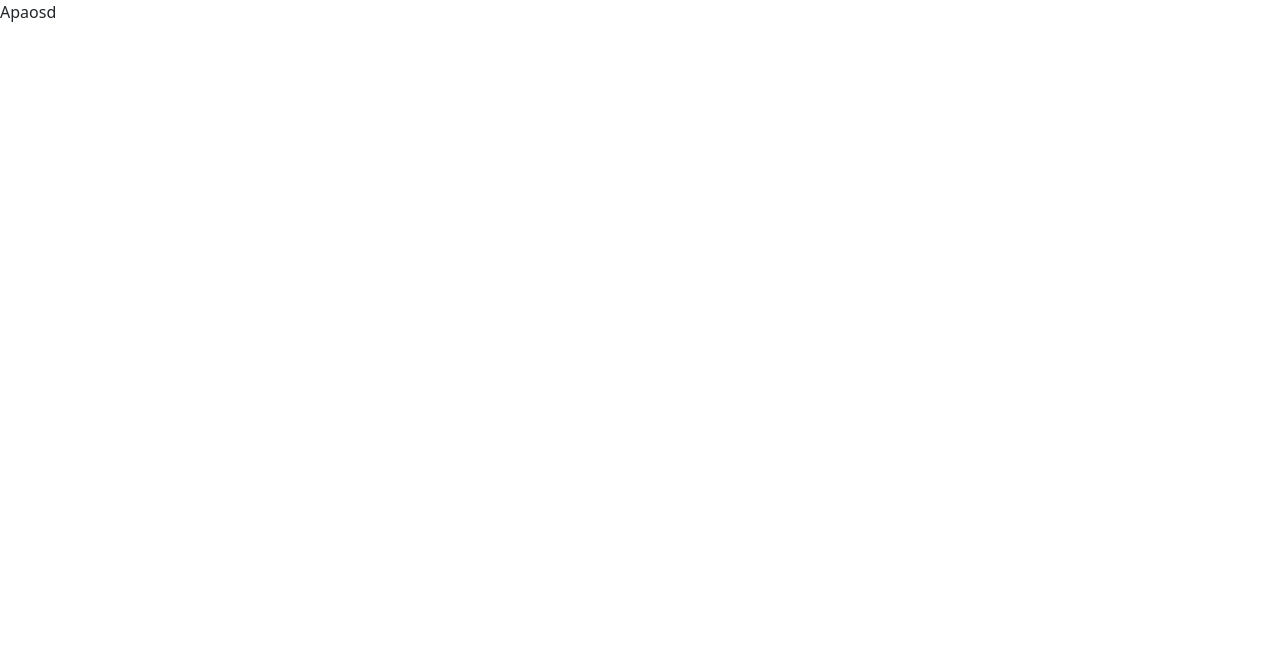
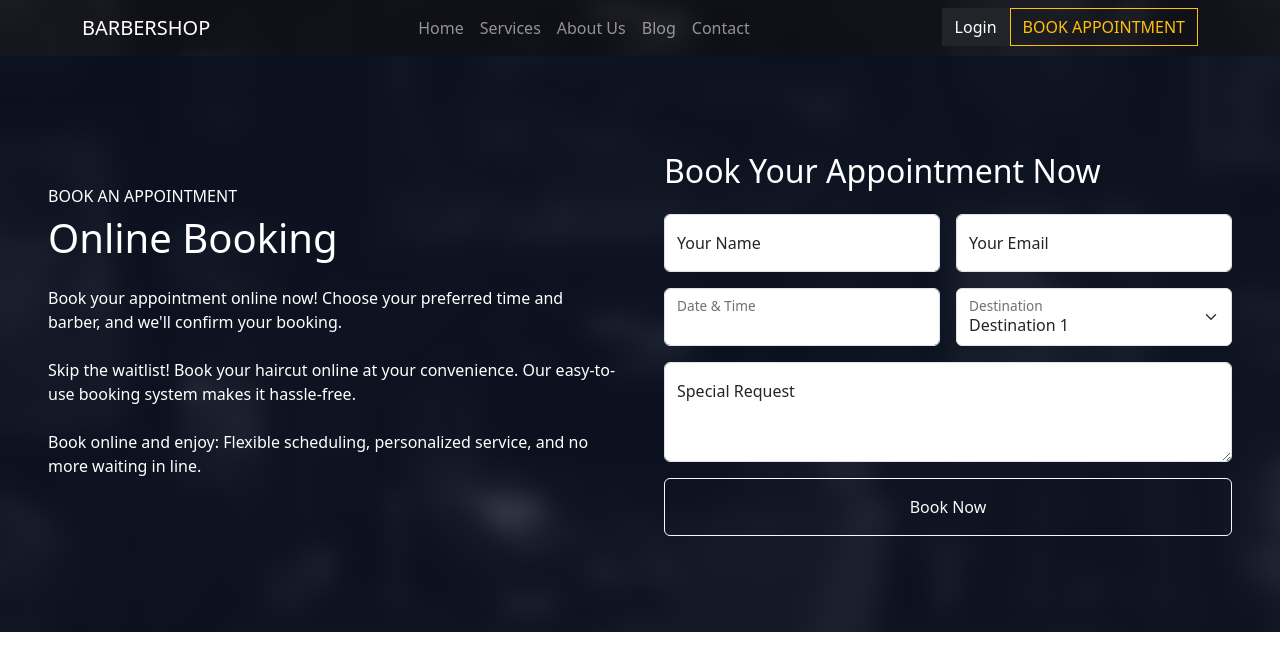
Before and after one commit to eakelvin/barbershop, a React (Vite) app: page /appointment in a window 1280 px wide. Shown: the top 670 px of the page. Built offline with nearby package versions, Linux system fonts and the light colour scheme.

Commit message:
test booking

```diff
--- a/src/App.css
+++ b/src/App.css
@@ -58,6 +58,13 @@
   background-size: cover;
 }
 
+.booking {
+  background: linear-gradient(rgba(15, 23, 43, 0.7), rgba(15, 23, 43, 0.7)), url(/back.png);
+  background-position: center center;
+  background-repeat: no-repeat;
+  background-size: cover;
+}
+
 .line {
   height: 250px;
   width: 2px;
--- a/src/pages/Appointment.jsx
+++ b/src/pages/Appointment.jsx
@@ -1,9 +1,86 @@
 import React from 'react'
+import NavigationBar from '../components/Navbar'
 
 const Appointment = () => {
   return (
     <div>
-      Apaosd
+      <NavigationBar />
+      <div className="py-5 booking">
+        <div className="p-5">
+          <div className="row g-5 align-items-center">
+            <div className="col-md-6 text-white">
+              <h6 className="text-white text-uppercase">Book an Appointment</h6>
+              <h1 className="text-white mb-4">Online Booking</h1>
+              <p className="mb-4">
+                Book your appointment online now! Choose your preferred time and barber, and we'll confirm your booking.
+                {/* Lorem ipsum dolor, sit amet consectetur adipisicing elit. Excepturi adipisci voluptas in ex est. Consequuntur labore nihil unde dolorem sapiente, impedit aspernatur iusto, molestiae fugit ea fuga voluptatem deserunt vero. */}
+              </p>
+              <p className="mb-4">
+              Skip the waitlist! Book your haircut online at your convenience. Our easy-to-use booking system makes it hassle-free.
+                {/* Lorem ipsum dolor sit amet consectetur adipisicing elit. Omnis suscipit temporibus enim deleniti cumque, accusantium autem recusandae repellat nostrum dolor ea, amet, aliquid natus nihil in. Debitis, vero quaerat? Deserunt. */}
+              </p>
+              <p className='mb-4'>
+                Book online and enjoy: Flexible scheduling, personalized service, and no more waiting in line.
+              </p>
+              {/* <a href="" className="btn btn-outline-light py-3 px-5 mt-2">Read More</a> */}
+            </div>
+            <div className="col-md-6">
+              <h2 className="text-white mb-4">Book Your Appointment Now</h2>
+
+              <form action="">
+                <div className="row g-3">
+                  <div className="col-md-6">
+                    <div className="form-floating">
+                      <input type="text" className="form-control" id="name" placeholder="Your Name" />
+                      <label htmlFor="name">Your Name</label>
+                    </div>
+                  </div>
+                  <div className="col-md-6">
+                    <div className="form-floating">
+                      <input type="email" className="form-control" id="email" placeholder="Your Email" />
+                      <label htmlFor="email">Your Email</label>
+                    </div>
+                  </div>
+                  <div className="col-md-6">
+                    <div className="form-floating" id="date3">
+                      <input type="text" className="form-control" id="datetime" />
+                      <label htmlFor="datetime">Date & Time</label>
+                    </div>
+                  </div>
+                  <div className="col-md-6">
+                    <div className="form-floating">
+                      <select name="" id="select1" className="form-select">
+                        <option value="1">Destination 1</option>
+                        <option value="2">Destination 2</option>
+                        <option value="3">Destination 3</option>
+                      </select>
+                      <label htmlFor="select1">Destination</label>
+                    </div>
+                  </div>
+                  <div className="col-12">
+                    <div className="form-floating">
+                      <textarea
+                        className="form-control"
+                        placeholder="Special Request"
+                        id="message"
+                        style={{height: "100px"}}>
+                      </textarea>
+                      <label htmlFor="message">Special Request</label>
+                    </div>
+                  </div>
+
+                  <div className="col-12">
+                    <button className="btn btn-outline-light w-100 py-3" type="submit">
+                      Book Now
+                    </button>
+                  </div>
+
+                </div>
+              </form>
+            </div>
+          </div>
+        </div>
+      </div>
     </div>
   )
 }
```
